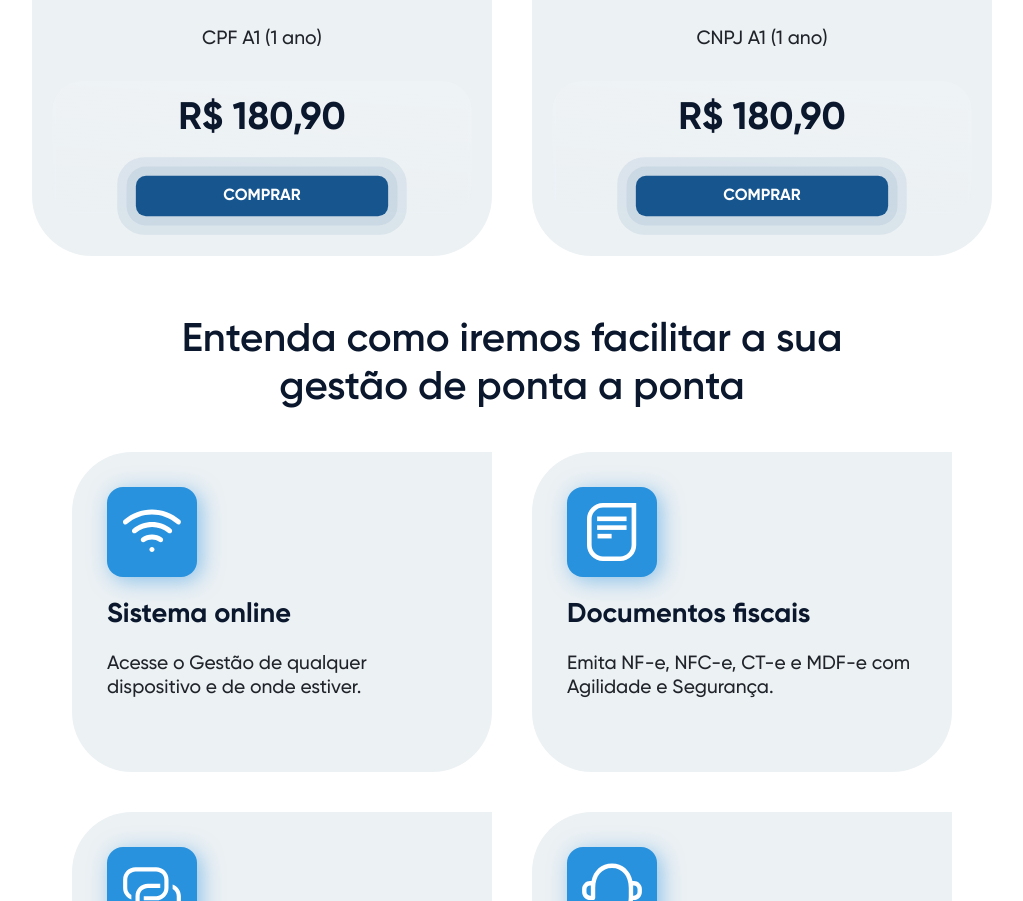
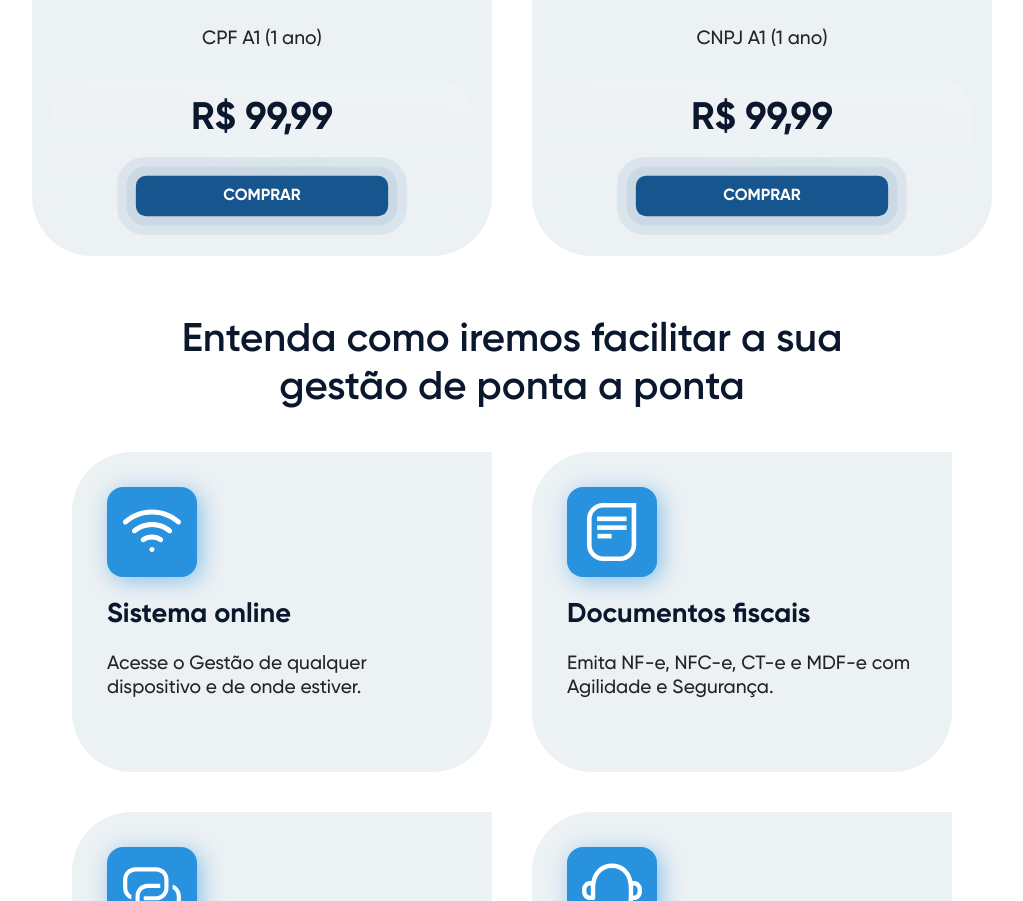
Before and after one commit to CarlosX559/gestao_5, a plain HTML site: page index.html in a window 1280 px wide. Shown: the part 3141-4042 px from the top of the page, without its empty margins (128-1151 px from the left). Drawn offline with nearby package versions, Linux system fonts and the light colour scheme.

Commit message:
add precos

```diff
--- a/index.html
+++ b/index.html
@@ -646,7 +646,7 @@
                     <div class="area_preco">
                         <div class="title_preco_card">
                             <h2>
-                                R$ 180,90
+                                R$ 99,99
                             </h2>
                         </div>
 
@@ -694,7 +694,7 @@
                     <div class="area_preco">
                         <div class="title_preco_card">
                             <h2>
-                                R$ 180,90
+                                R$ 99,99
                             </h2>
                         </div>
 
```
